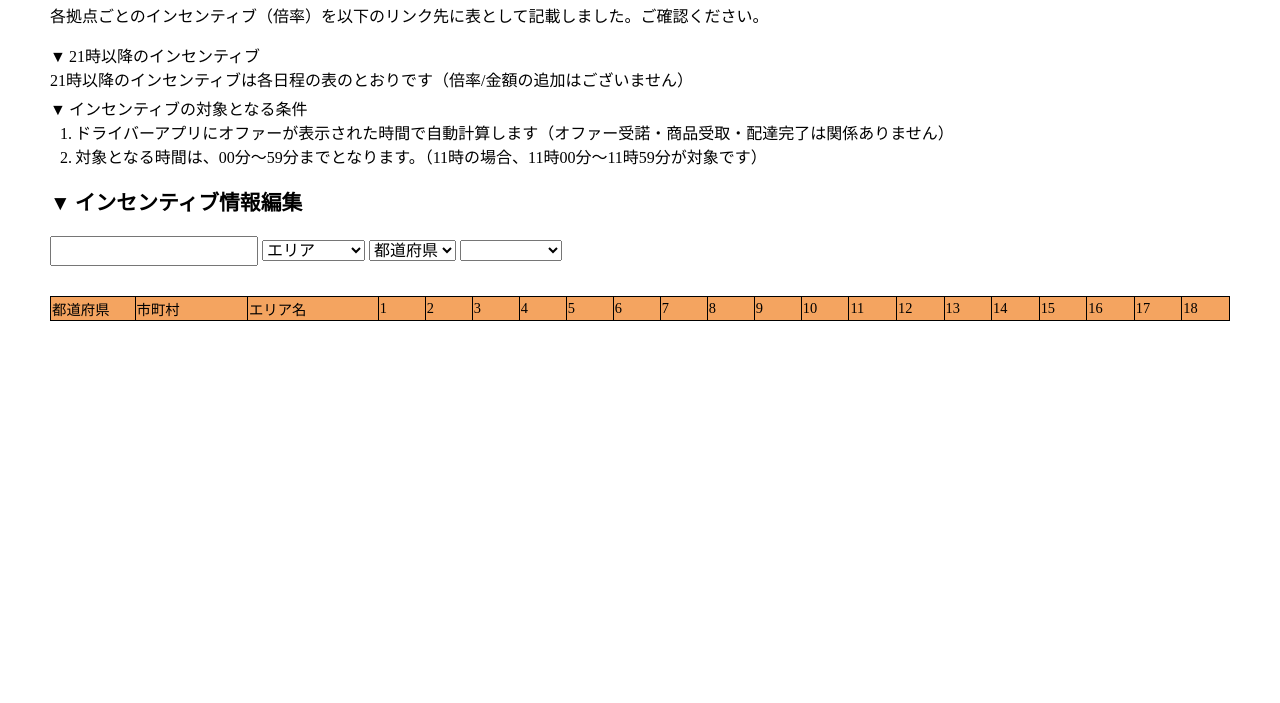
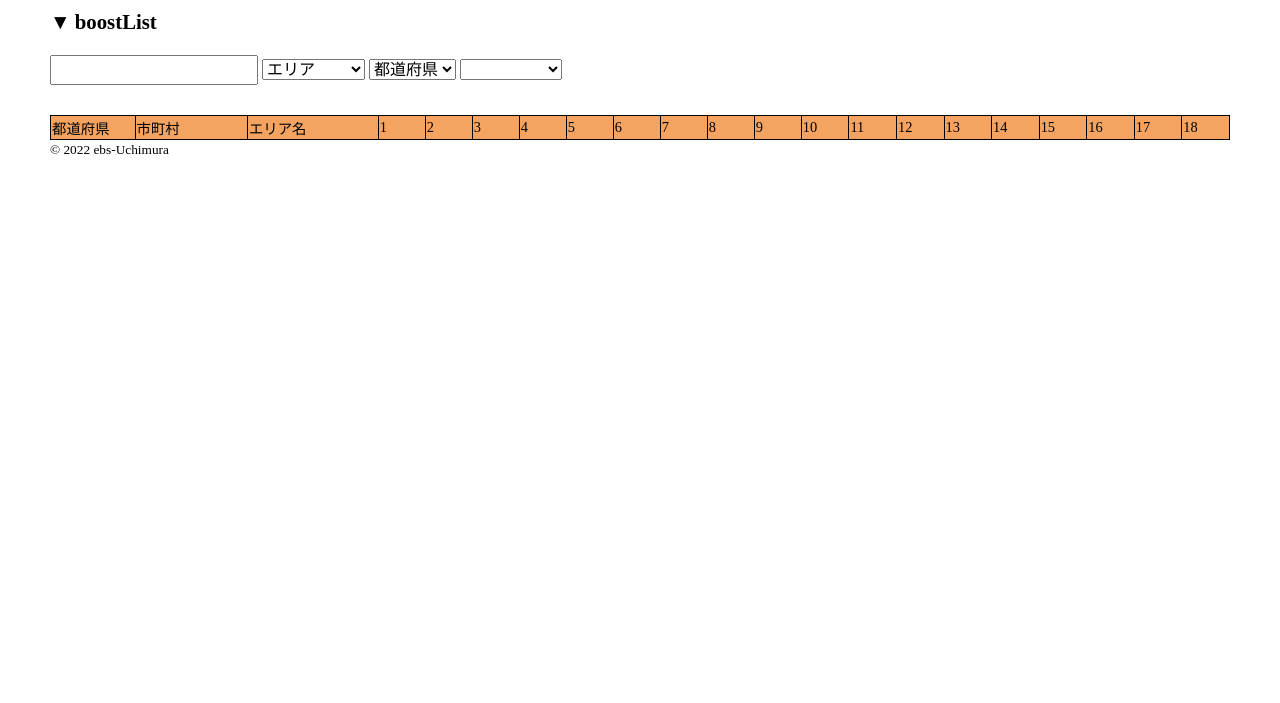
Before and after one commit to ebs-uchimura/boostPage, a plain HTML site: page index.html in a window 1280 px wide. Shown: the part 97-800 px from the top of the page. Drawn offline with nearby package versions, Linux system fonts and the light colour scheme.

Commit message:
modified html

```diff
--- a/index.html
+++ b/index.html
@@ -1,9 +1,7 @@
 <html lang="ja">
   <head>
     <meta charset="utf-8">
-    <!--<meta name="robots" content="noindex">-->
-    <title>出前館 拠点別インセンティブ</title>
-    <link rel="icon" href="./img/favicon.ico">
+    <title>boostPage</title>
     <link rel="stylesheet" href="./css/reset.css">
     <link rel="stylesheet" href="./css/base.css">
     <link rel="stylesheet" href="https://code.jquery.com/ui/1.13.1/themes/base/jquery-ui.css">
@@ -16,23 +14,11 @@
   </head>
   <body>
     <header id="page-header" class="page-header">
-      <h1>出前館 拠点別インセンティブ</h1>
-      <p>各拠点ごとのインセンティブ（倍率）を以下のリンク先に表として記載しました。ご確認ください。</p>
-      <dl>
-        <dt>▼&thinsp;21時以降のインセンティブ</dt>
-        <dd>21時以降のインセンティブは各日程の表のとおりです（倍率/金額の追加はございません）</dd>
-        <dt>▼&thinsp;インセンティブの対象となる条件</dt>
-        <dd>
-          <ul>
-            <li>1.&thinsp;ドライバーアプリにオファーが表示された時間で自動計算します（オファー受諾・商品受取・配達完了は関係ありません）</li>
-            <li>2.&thinsp;対象となる時間は、00分～59分までとなります。（11時の場合、11時00分～11時59分が対象です）</li>
-          </ul>
-        </dd>
-      </dl>
+      <h1>boostPage</h1>
     </header>
     <main>
       <div id="form">
-        <h2>▼&thinsp;インセンティブ情報編集</h2>
+        <h2>▼&thinsp;boostList</h2>
         <input type="text" name="dt[]" id="datepicker">
         <select id="area">
           <option value="" selected>エリア</option>
@@ -129,7 +115,7 @@
       </div>
     </main>
     <footer>
-
+      <small>© 2022 ebs-Uchimura</small>
     </footer>
   </body>
 </html>
```
